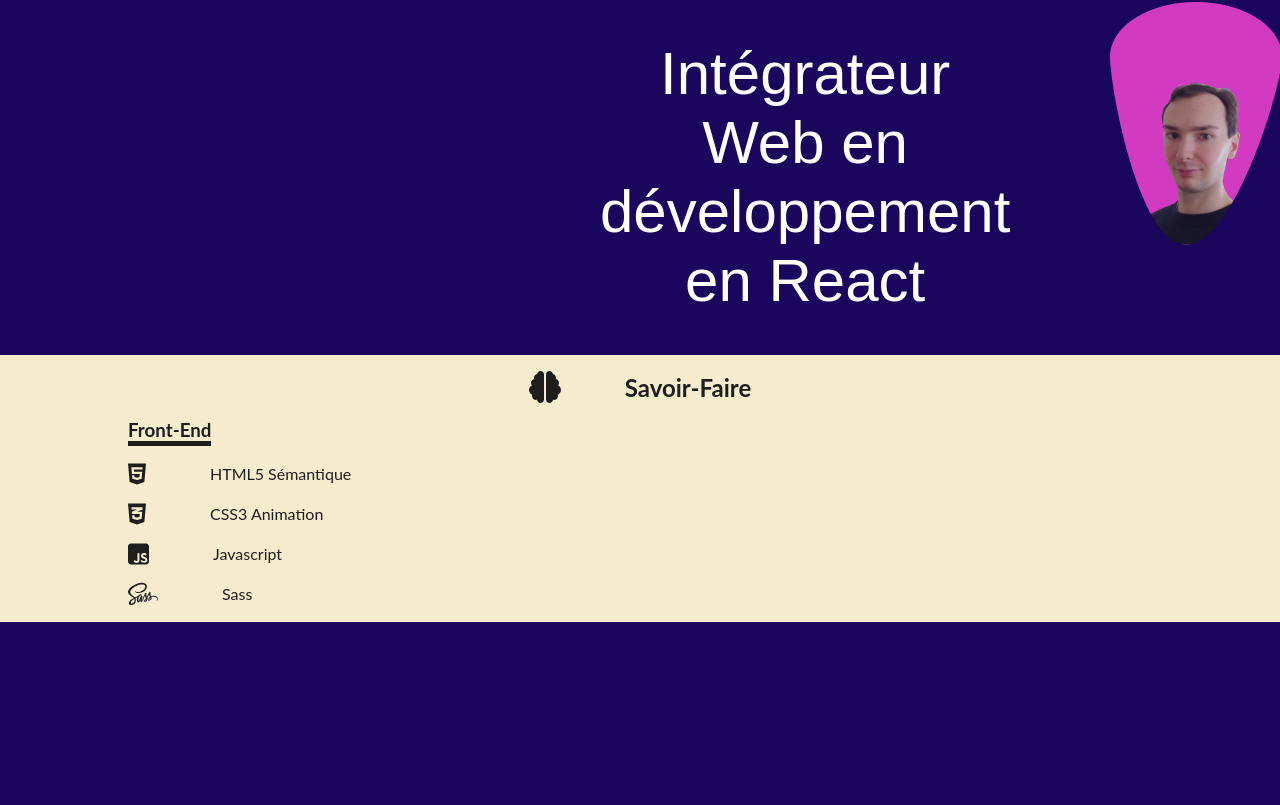
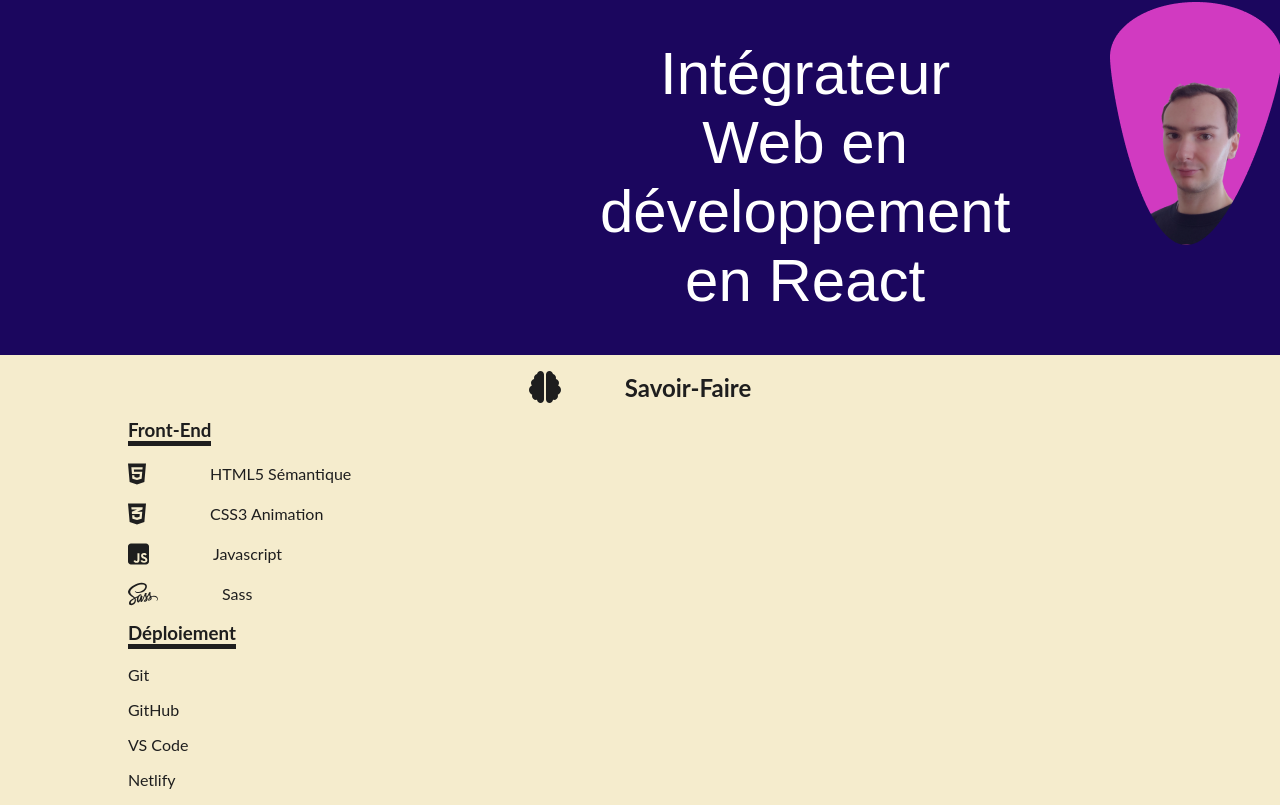
Before and after one commit to EtienneTrzpit/portfoliov3, a React (Vite) app: page / in a window 1280 px wide. Shown: the part 319-1124 px from the top of the page. Before the commit the page ends 941 px from the top, so only its background shows below. Built offline with nearby package versions, Linux system fonts and the light colour scheme.

Commit message:
début colonne 2

```diff
--- a/src/components/SavoirFaire.jsx
+++ b/src/components/SavoirFaire.jsx
@@ -22,6 +22,15 @@ export default function SavoirFaire() {
                     <li><FontAwesomeIcon icon={faSass} size='xl' className='knowledge-icons'/>Sass</li>
                 </ul>
             </div>
+            <div className='cards-columns column-knowledge'>
+                <h3 className='cards-columns-title title-knowledge'>Déploiement</h3>
+                <ul>
+                    <li>Git</li>
+                    <li>GitHub</li>
+                    <li>VS Code</li>
+                    <li>Netlify</li>
+                </ul>
+            </div>
         </section>
 
     )
```
Lines whose indentation alone changed are shown as unchanged.
